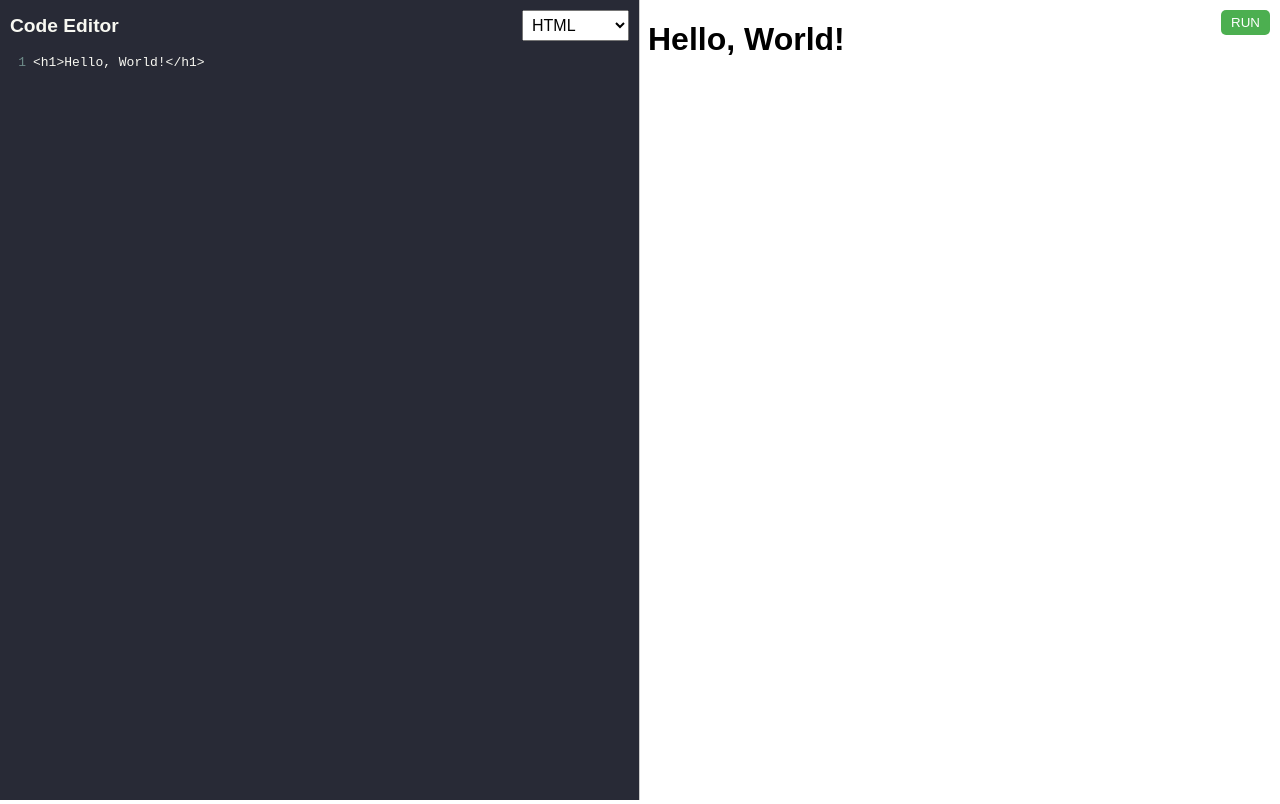
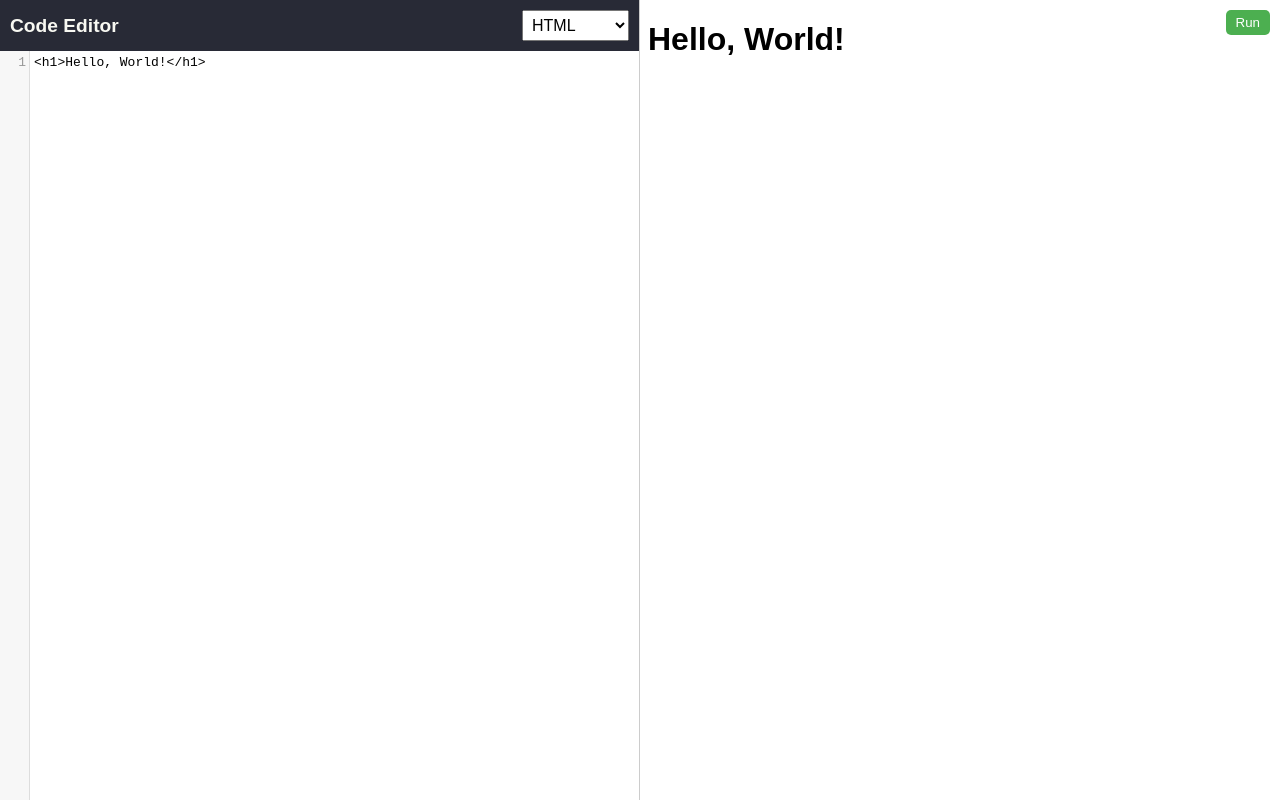
Before and after one commit to akash-kethavath/code_edit, a plain HTML site: page index.html in a window 1280 px wide. Drawn offline with nearby package versions, Linux system fonts and the light colour scheme.

Commit message:
Update index.html

```diff
--- a/index.html
+++ b/index.html
@@ -6,7 +6,7 @@
   <title>Online Code Editor</title>
   <link rel="stylesheet" href="style.css" />
   <link rel="stylesheet" href="https://cdnjs.cloudflare.com/ajax/libs/codemirror/5.65.5/codemirror.min.css">
-  <link rel="stylesheet" href="https://cdnjs.cloudflare.com/ajax/libs/codemirror/5.65.5/theme/dracula.min.css">
+  <link href="https://fonts.googleapis.com/css2?family=Roboto+Mono&display=swap" rel="stylesheet">
   <script src="https://cdnjs.cloudflare.com/ajax/libs/codemirror/5.65.5/codemirror.min.js"></script>
   <script src="https://cdnjs.cloudflare.com/ajax/libs/codemirror/5.65.5/mode/javascript/javascript.min.js"></script>
   <script src="https://cdnjs.cloudflare.com/ajax/libs/codemirror/5.65.5/mode/xml/xml.min.js"></script>
@@ -29,7 +29,7 @@
     </div>
 
     <div class="output-container">
-      <button id="run-button">RUN</button>
+      <button id="run-button">Run</button>
       <iframe id="output"></iframe>
     </div>
   </main>
```
